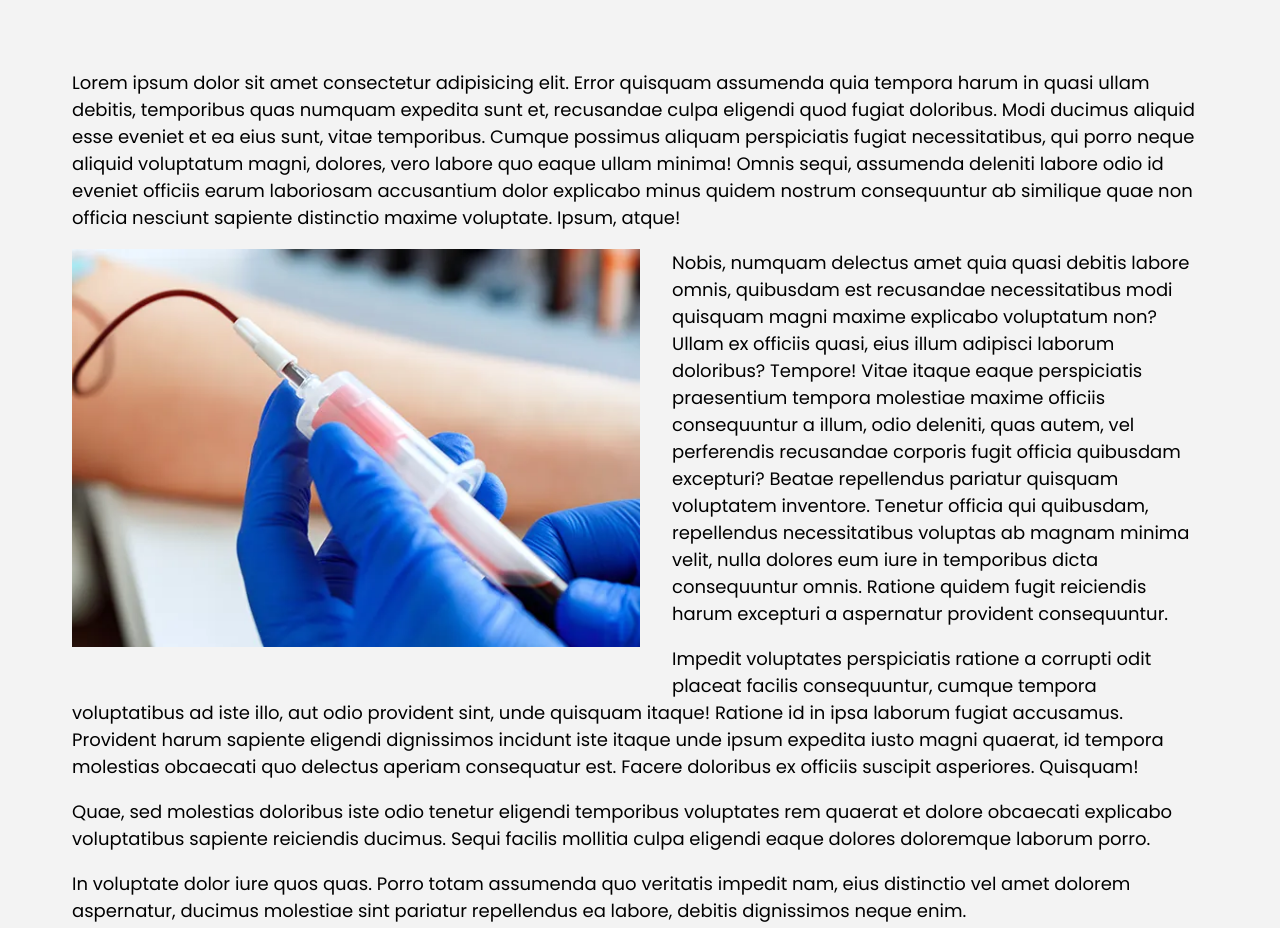
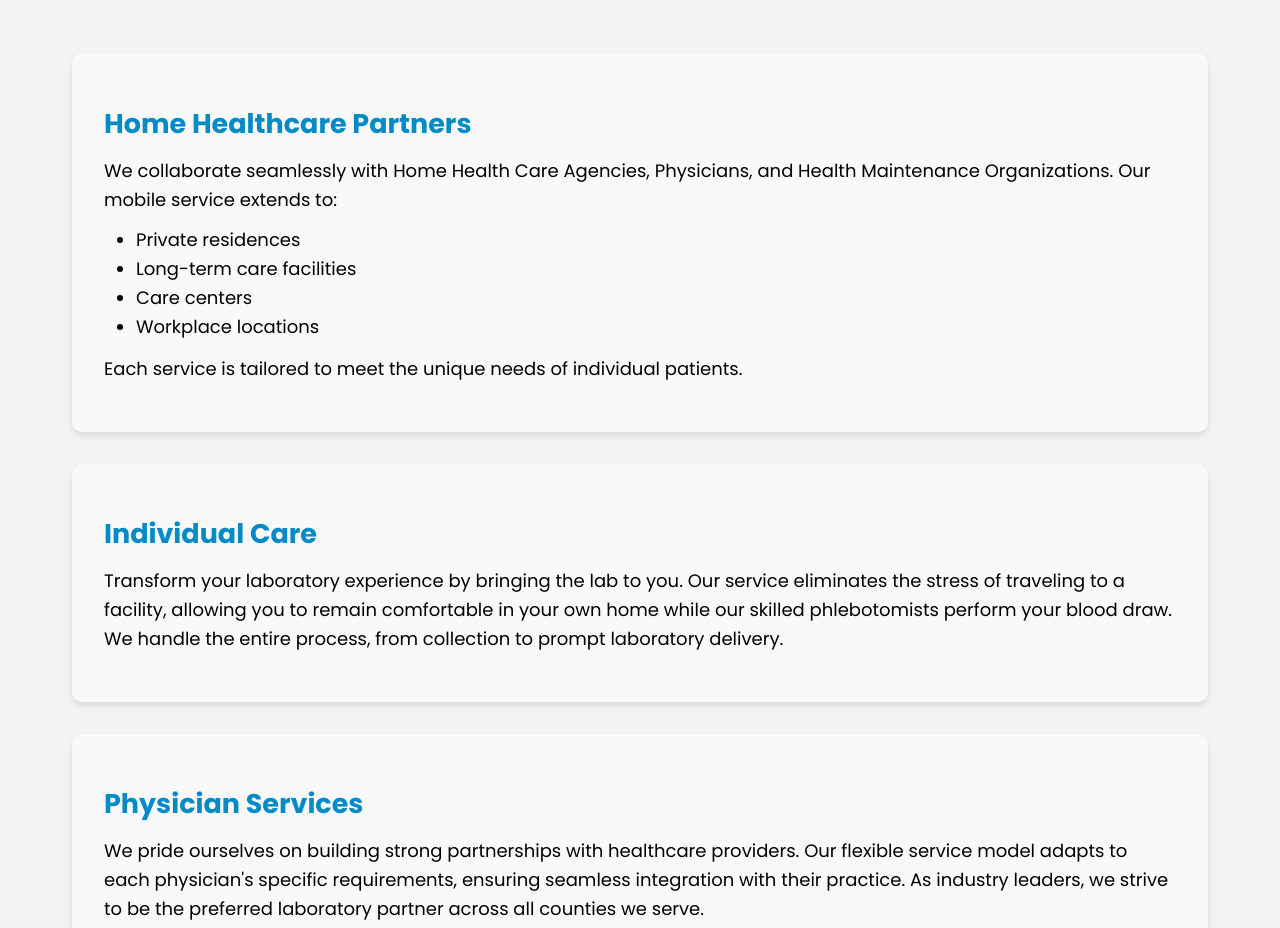
Before and after one commit to EliteWebWrxs/mobile_phlebotomy, a SvelteKit app: page /services in a window 1280 px wide. Shown: the part 164-1092 px from the top of the page. Built offline with nearby package versions, Linux system fonts and the light colour scheme.

Commit message:
Add content to home page and services page

```diff
--- a/src/lib/components/Card.svelte
+++ b/src/lib/components/Card.svelte
@@ -25,6 +25,7 @@
 		position: relative;
 		gap: 2rem;
 		box-shadow: 0 0.5rem 1.25rem 0 oklch(0 0 0 / 0.4);
+		height: 100%;
 	}
 
 	.cardImage {
--- a/src/lib/css/styles.css
+++ b/src/lib/css/styles.css
@@ -1,6 +1,7 @@
 :root {
 	--primaryColor: #e15a9c;
 	--secondaryColor: #038bc7;
+	--cardMaxWidth: 500px;
 
 	interpolate-size: allow-keywords;
 }
--- a/src/routes/services/+page.svelte
+++ b/src/routes/services/+page.svelte
@@ -1,52 +1,97 @@
 <script>
-	import { BloodDrawC } from '$lib/images';
+	import { fade } from 'svelte/transition';
 </script>
 
-<h1 class="pageTitle">Services</h1>
+<div class="servicesContainer">
+	<h1>Our Services</h1>
 
-<div class="contentContainer">
+	<section class="serviceSection" in:fade={{ duration: 500 }}>
+		<h2>Home Healthcare Partners</h2>
 		<p>
-		Lorem ipsum dolor sit amet consectetur adipisicing elit. Error quisquam assumenda quia tempora
-		harum in quasi ullam debitis, temporibus quas numquam expedita sunt et, recusandae culpa
-		eligendi quod fugiat doloribus. Modi ducimus aliquid esse eveniet et ea eius sunt, vitae
-		temporibus. Cumque possimus aliquam perspiciatis fugiat necessitatibus, qui porro neque aliquid
-		voluptatum magni, dolores, vero labore quo eaque ullam minima! Omnis sequi, assumenda deleniti
-		labore odio id eveniet officiis earum laboriosam accusantium dolor explicabo minus quidem
-		nostrum consequuntur ab similique quae non officia nesciunt sapiente distinctio maxime
-		voluptate. Ipsum, atque!
+			We collaborate seamlessly with Home Health Care Agencies, Physicians, and Health Maintenance
+			Organizations. Our mobile service extends to:
 		</p>
-	<div class="imgContainer left"><img src={BloodDrawC} alt="Blood Draw" /></div>
+		<ul>
+			<li>Private residences</li>
+			<li>Long-term care facilities</li>
+			<li>Care centers</li>
+			<li>Workplace locations</li>
+		</ul>
+		<p>Each service is tailored to meet the unique needs of individual patients.</p>
+	</section>
+
+	<section class="serviceSection" in:fade={{ duration: 500, delay: 200 }}>
+		<h2>Individual Care</h2>
 		<p>
-		Nobis, numquam delectus amet quia quasi debitis labore omnis, quibusdam est recusandae
-		necessitatibus modi quisquam magni maxime explicabo voluptatum non? Ullam ex officiis quasi,
-		eius illum adipisci laborum doloribus? Tempore! Vitae itaque eaque perspiciatis praesentium
-		tempora molestiae maxime officiis consequuntur a illum, odio deleniti, quas autem, vel
-		perferendis recusandae corporis fugit officia quibusdam excepturi? Beatae repellendus pariatur
-		quisquam voluptatem inventore. Tenetur officia qui quibusdam, repellendus necessitatibus
-		voluptas ab magnam minima velit, nulla dolores eum iure in temporibus dicta consequuntur omnis.
-		Ratione quidem fugit reiciendis harum excepturi a aspernatur provident consequuntur.
+			Transform your laboratory experience by bringing the lab to you. Our service eliminates the
+			stress of traveling to a facility, allowing you to remain comfortable in your own home while
+			our skilled phlebotomists perform your blood draw. We handle the entire process, from
+			collection to prompt laboratory delivery.
 		</p>
+	</section>
+
+	<section class="serviceSection" in:fade={{ duration: 500, delay: 400 }}>
+		<h2>Physician Services</h2>
 		<p>
-		Impedit voluptates perspiciatis ratione a corrupti odit placeat facilis consequuntur, cumque
-		tempora voluptatibus ad iste illo, aut odio provident sint, unde quisquam itaque! Ratione id in
-		ipsa laborum fugiat accusamus. Provident harum sapiente eligendi dignissimos incidunt iste
-		itaque unde ipsum expedita iusto magni quaerat, id tempora molestias obcaecati quo delectus
-		aperiam consequatur est. Facere doloribus ex officiis suscipit asperiores. Quisquam!
+			We pride ourselves on building strong partnerships with healthcare providers. Our flexible
+			service model adapts to each physician's specific requirements, ensuring seamless integration
+			with their practice. As industry leaders, we strive to be the preferred laboratory partner
+			across all counties we serve.
 		</p>
+	</section>
+
+	<section class="serviceSection" in:fade={{ duration: 500, delay: 600 }}>
+		<h2>Senior Care Facilities</h2>
 		<p>
-		Quae, sed molestias doloribus iste odio tenetur eligendi temporibus voluptates rem quaerat et
-		dolore obcaecati explicabo voluptatibus sapiente reiciendis ducimus. Sequi facilis mollitia
-		culpa eligendi eaque dolores doloremque laborum porro.
+			Specializing in assisted living and skilled nursing facilities, we provide essential on-site
+			blood collection services for residents. Our streamlined process ensures:
 		</p>
-	<p>
-		In voluptate dolor iure quos quas. Porro totam assumenda quo veritatis impedit nam, eius
-		distinctio vel amet dolorem aspernatur, ducimus molestiae sint pariatur repellendus ea labore,
-		debitis dignissimos neque enim.
-	</p>
+		<ul>
+			<li>Minimal disruption to facility routines</li>
+			<li>Quick turnaround times for test results</li>
+			<li>Clear communication with facility staff</li>
+			<li>Gentle, experienced care for senior patients</li>
+		</ul>
+	</section>
 </div>
 
 <style>
-	.imgContainer {
-		width: 50%;
+	.servicesContainer {
+		max-width: 1200px;
+		margin: 0 auto;
+		padding: 2rem;
+	}
+
+	h1 {
+		text-align: center;
+		margin-bottom: 3rem;
+		color: var(--secondaryColor);
+	}
+
+	.serviceSection {
+		background: #f9f9f9;
+		border-radius: 10px;
+		padding: 2rem;
+		margin-bottom: 2rem;
+		box-shadow: 0 4px 6px rgba(0, 0, 0, 0.1);
+	}
+
+	h2 {
+		color: var(--secondaryColor);
+		margin-bottom: 1rem;
+	}
+
+	ul {
+		margin: 1rem 0;
+		padding-left: 2rem;
+	}
+
+	li {
+		margin-bottom: 0.5rem;
+	}
+
+	p {
+		line-height: 1.6;
+		margin-bottom: 1rem;
 	}
 </style>
```
Also changed, not shown: src/routes/+page.svelte (+77 -42 lines), src/lib/images/phlebotomist2.webp. Lines whose indentation alone changed are shown as unchanged.
